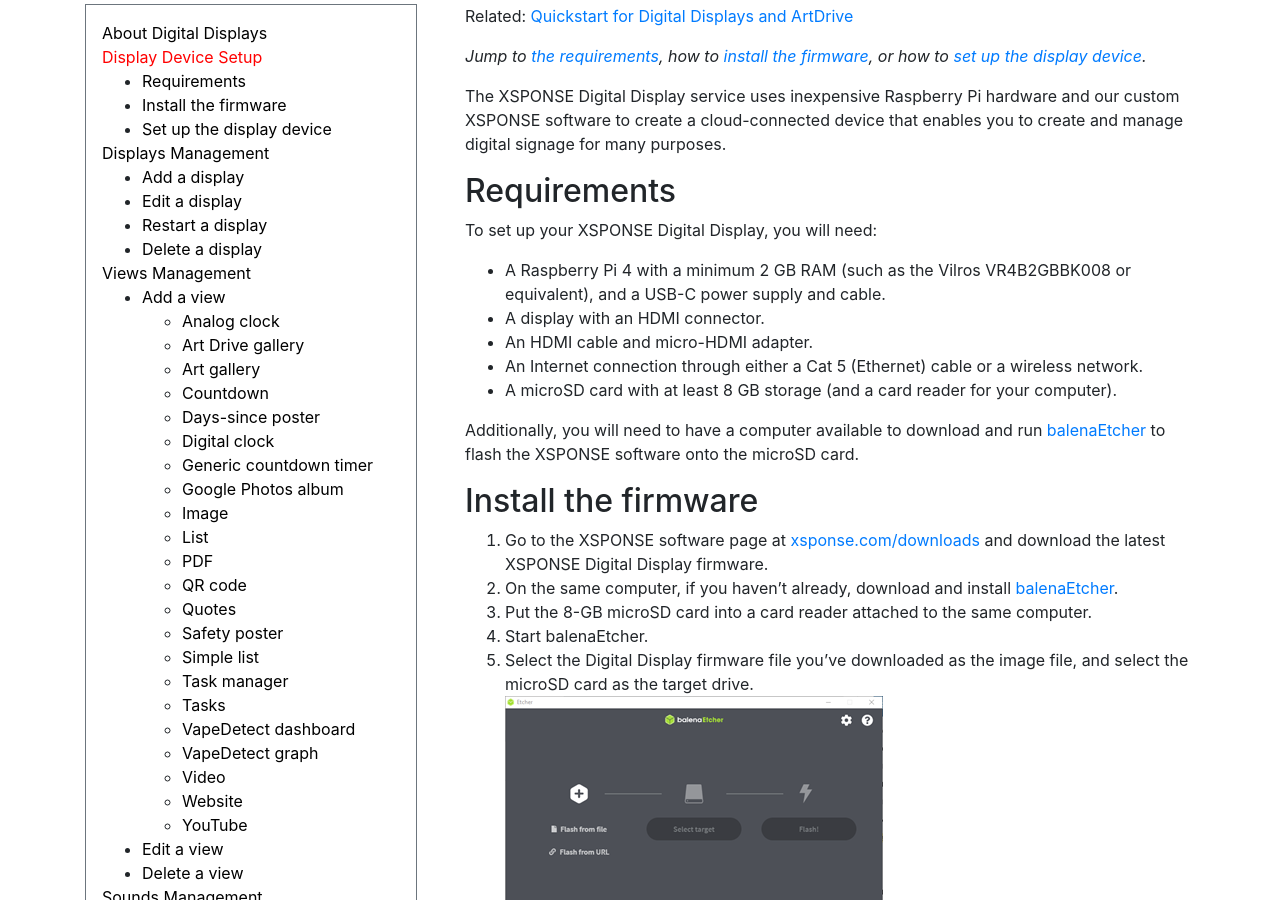
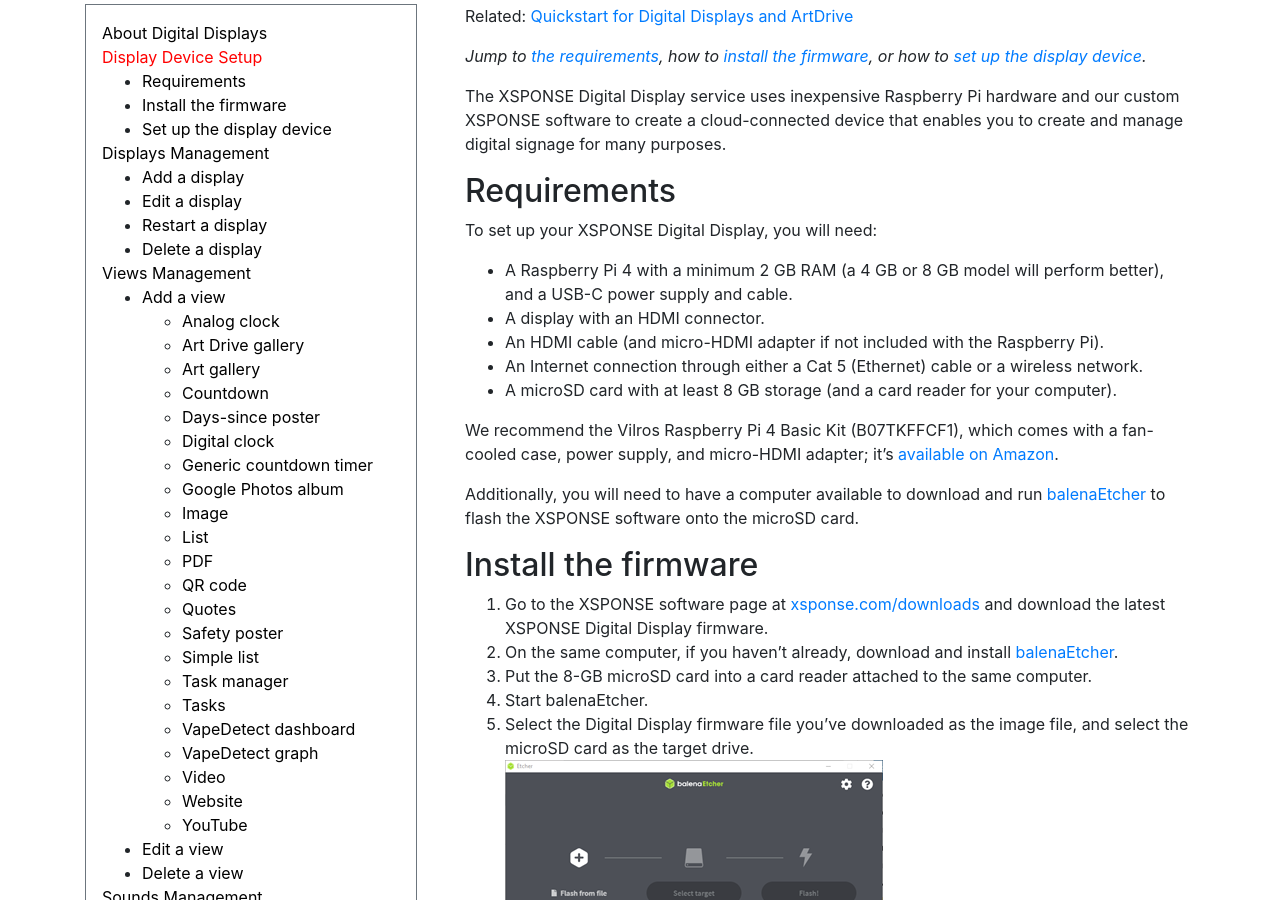
Before and after one commit to NrsSystems/docs, a Jekyll site: the page built from digital-displays/display-device-setup.md, in a window 1280 px wide and 900 px high, scrolled down 315 px. Built offline with Jekyll 4.4.1, drawn with Linux system fonts in a browser that asks for light colours; our own code applies the rules of GitHub Pages for plain Markdown files.

Commit message:
Update display-device-setup.md

```diff
--- a/digital-displays/display-device-setup.md
+++ b/digital-displays/display-device-setup.md
@@ -10,11 +10,13 @@ The XSPONSE Digital Display service uses inexpensive Raspberry Pi hardware and o
 
 ## Requirements
 To set up your XSPONSE Digital Display, you will need:
--	A Raspberry Pi 4 with a minimum 2 GB RAM (such as the Vilros VR4B2GBBK008 or equivalent), and a USB-C power supply and cable.
+-	A Raspberry Pi 4 with a minimum 2 GB RAM (a 4 GB or 8 GB model will perform better), and a USB-C power supply and cable.
 -	A display with an HDMI connector.
--	An HDMI cable and micro-HDMI adapter.
+-	An HDMI cable (and micro-HDMI adapter if not included with the Raspberry Pi).
 -	An Internet connection through either a Cat 5 (Ethernet) cable or a wireless network.
 -	A microSD card with at least 8 GB storage (and a card reader for your computer).
+
+We recommend the Vilros Raspberry Pi 4 Basic Kit (B07TKFFCF1), which comes with a fan-cooled case, power supply, and micro-HDMI adapter; it's [available on Amazon](https://https://www.amazon.com/Vilros-Raspberry-Fan-Cooled-Heatsinks-Quickstart/dp/B07TKFFCF1).
 
 Additionally, you will need to have a computer available to download and run [balenaEtcher](https://www.balena.io/etcher/) to flash the XSPONSE software onto the microSD card.
 
```
